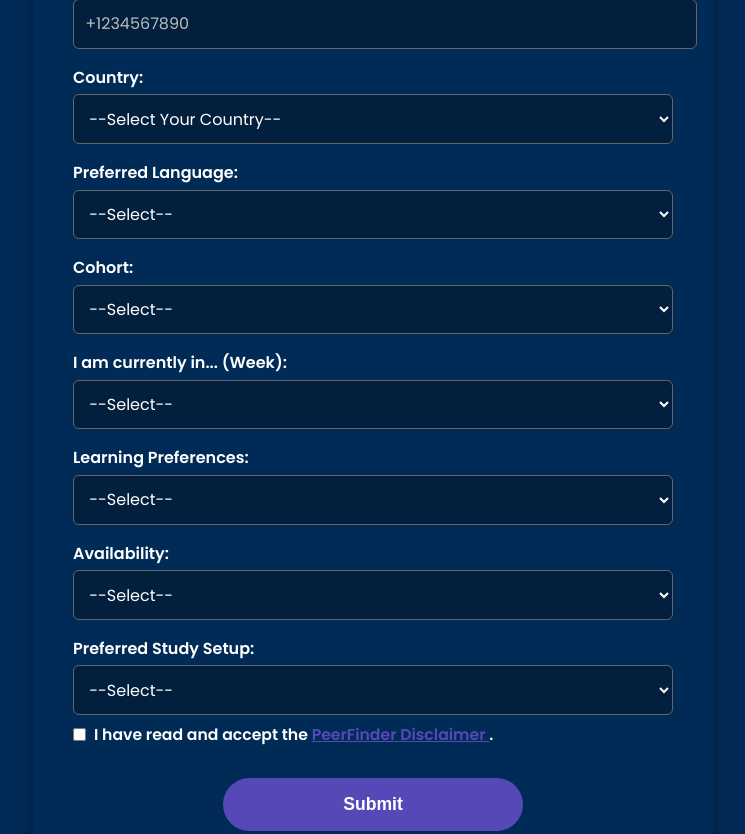
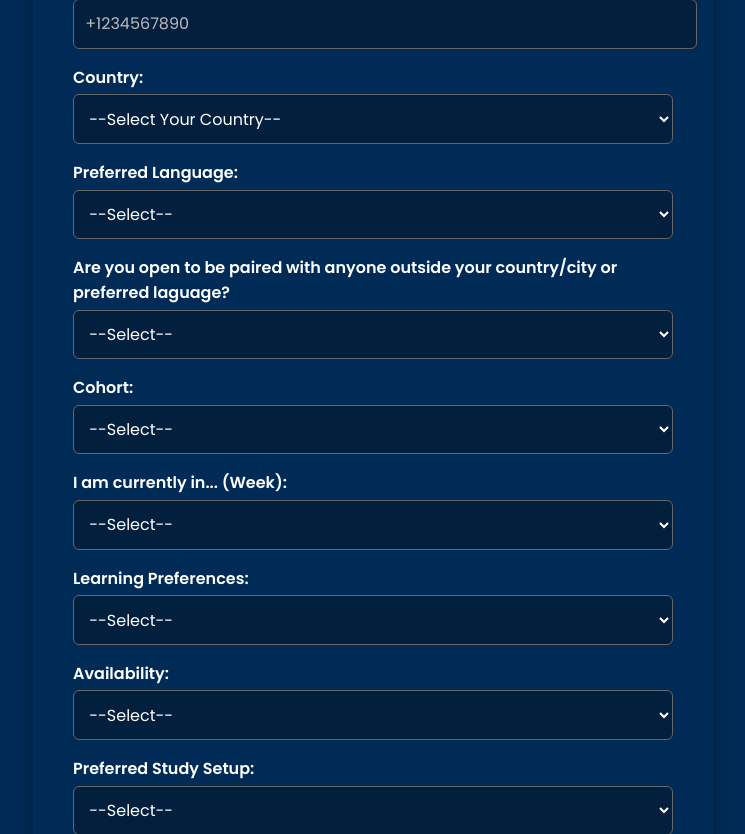
Before and after one commit to chuqudee-sand/alx-va-peerfinder, a Flask app: page /start/find in a window 1280 px wide. Shown: the part 1053-1887 px from the top of the page, without its empty margins (267-1012 px from the left). Run offline with Flask 3, Linux system fonts and the light colour scheme.

Commit message:
Update form.html
added a new match criteria option

```diff
--- a/templates/form.html
+++ b/templates/form.html
@@ -297,6 +297,13 @@
         <option value="Swahili">Swahili</option>
       </select>
 
+      <label for="open_to_global_pairing">Are you open to be paired with anyone outside your country/city or preferred laguage?</label>
+      <select id="open_to_global_pairing" name="open_to_global_pairing" required>
+        <option value="">--Select--</option>
+        <option value="Yes">Yes</option>
+        <option value="No">No</option>
+      </select>
+
       <label for="cohort">Cohort:</label>
       <select id="cohort" name="cohort" required>
         <option value="">--Select--</option>
```
